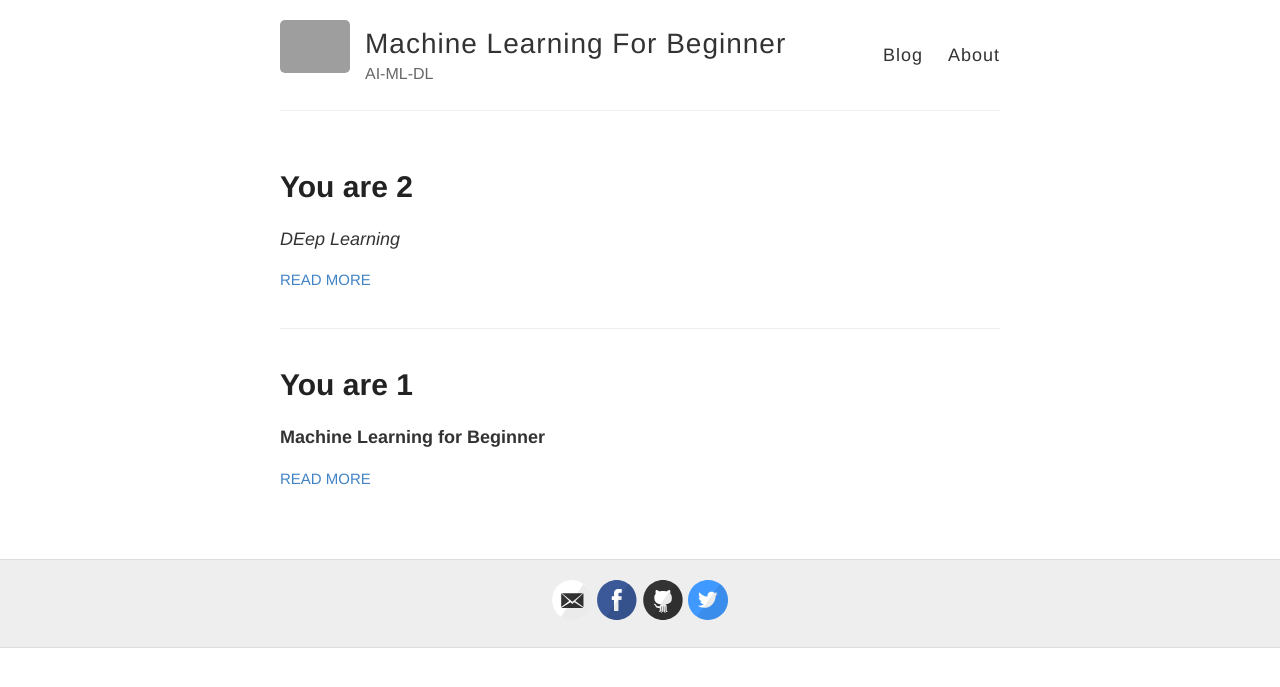
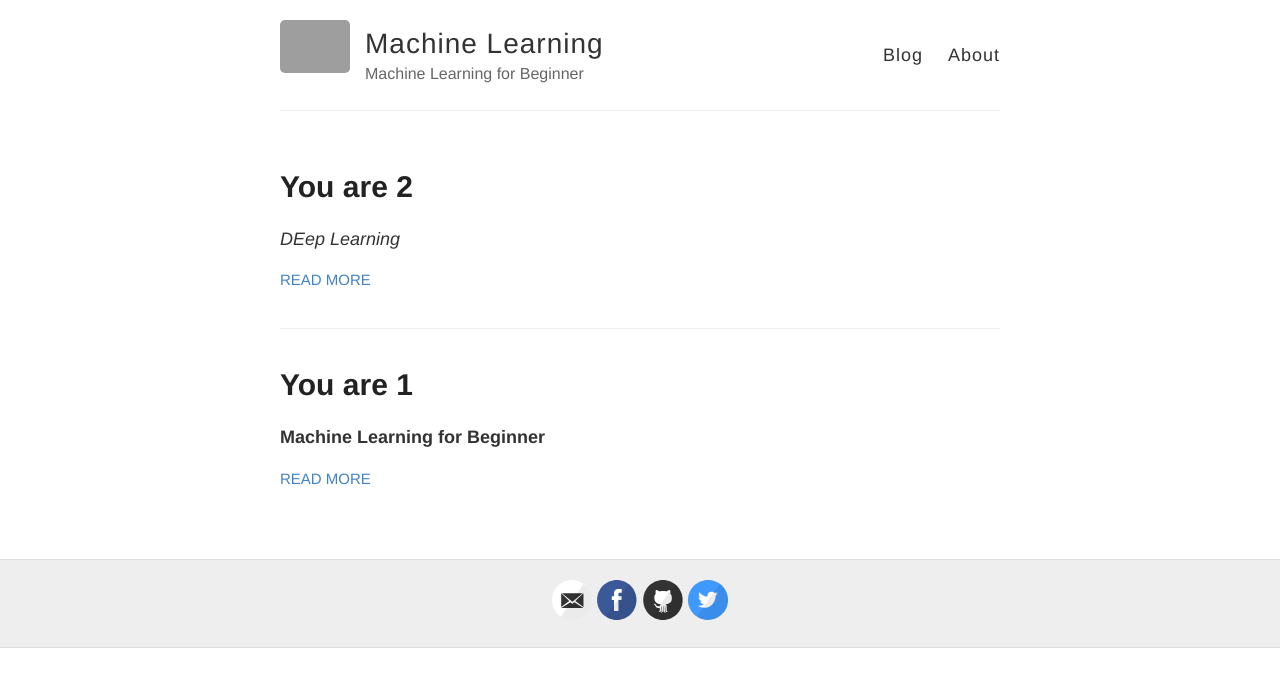
Before and after one commit to thang310/thang310.github.io, a Jekyll site: the page built from index.html, in a window 1280 px wide. Shown: the top 687 px of the page. Built offline with Jekyll 4.4.1, drawn with Linux system fonts in a browser that asks for light colours; a file with an impossible date is left out; grey boxes are pictures that could not be loaded.

Commit message:
Update _config.yml

```diff
--- a/_config.yml
+++ b/_config.yml
@@ -3,10 +3,10 @@
 #
 
 # Name of your site (displayed in the header)
-name: Machine Learning For Beginner
+name: Machine Learning
 
 # Short bio or description (displayed in the header)
-description: AI-ML-DL
+description: Machine Learning for Beginner
 
 # URL of your avatar or profile pic (you could use your GitHub profile pic)
 avatar: https://raw.githubusercontent.com/barryclark/jekyll-now/master/images/jekyll-logo.png
```
